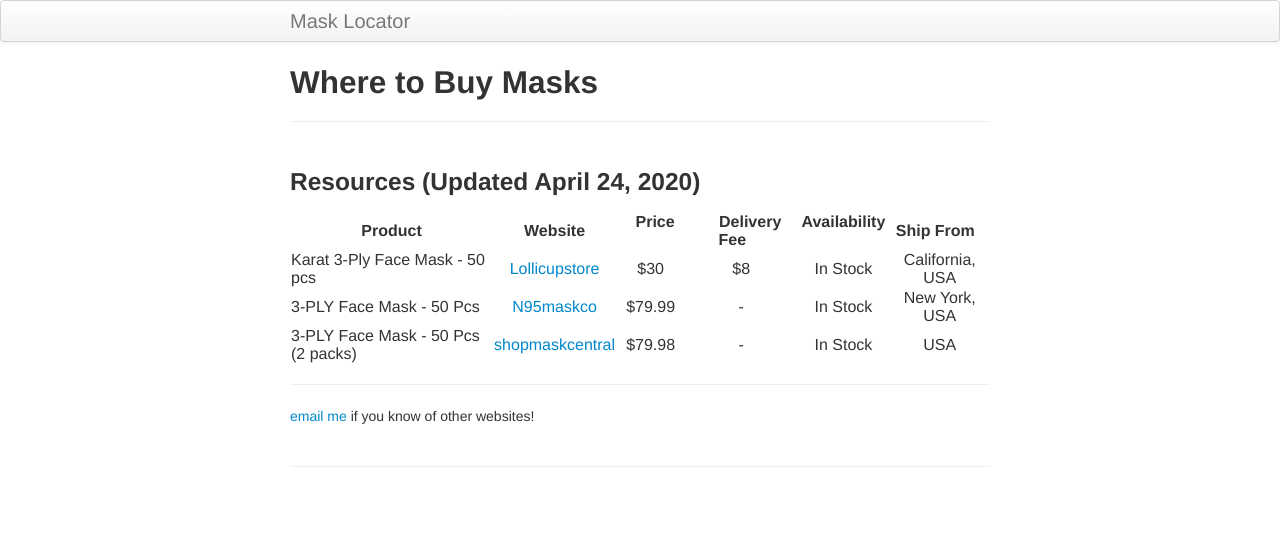
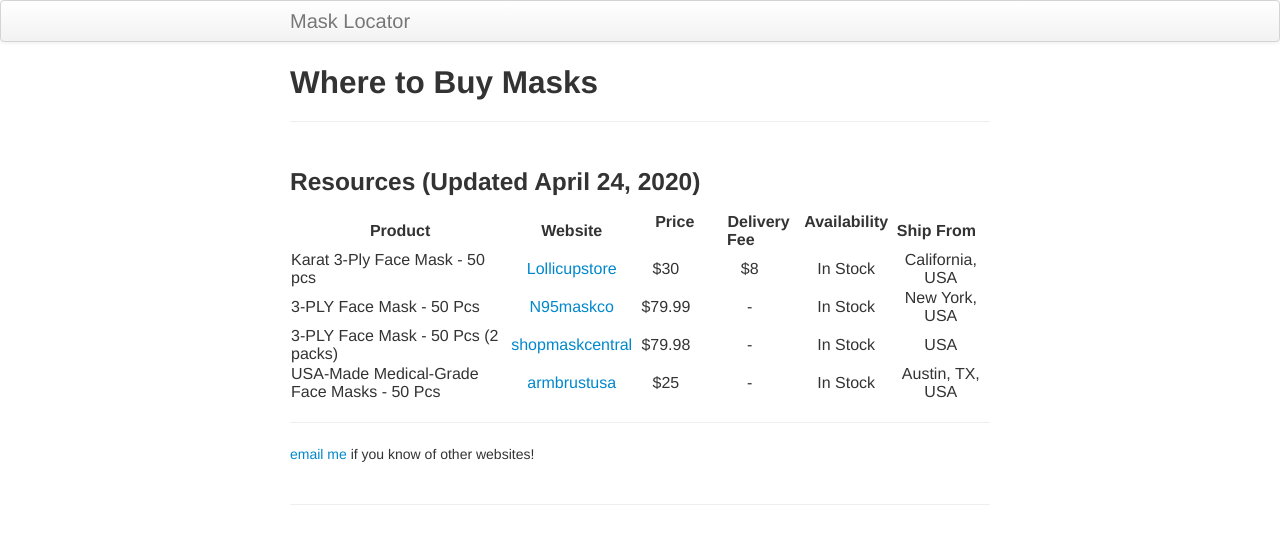
Before and after one commit to onyilam/masks, a Jekyll site: the page built from index.md, in a window 1280 px wide. Shown: the top 544 px of the page. Built offline with Jekyll 4.4.1, drawn with Linux system fonts in a browser that asks for light colours.

Commit message:
Update index.md

```diff
--- a/index.md
+++ b/index.md
@@ -13,6 +13,9 @@ tagline:  #Crowd intelligence on Finding Masks
 | Karat 3-Ply Face Mask - 50 pcs | [Lollicupstore](https://lollicupstore.com/karat-face-mask-with-elastic-ear-loop-50-pcs.html)  |    $30 | $8  | In Stock | California, USA |
 | 3-PLY Face Mask - 50 Pcs | [N95maskco](https://n95maskco.com/collections/most-popular-products/products/3-ply-face-mask-50-pack) | $79.99 |  -  | In Stock | New York, USA |
 | 3-PLY Face Mask - 50 Pcs (2 packs) | [shopmaskcentral](https://shopmaskcentral.com/products/disposable-face-mask-2-packs-of-50-0-7-ct)| $79.98 |  -  | In Stock |  USA |
+| USA-Made Medical-Grade Face Masks - 50 Pcs| [armbrustusa](https://buy.armbrustusa.com/collections/medical-face-masks-made-in-austin-tx/products/usa-made-medical-grade-face-masks-pack-of-50-ships-june-12)| $25 |  -  | In Stock | Austin, TX, USA |
+
+
 
 
 ---
```
